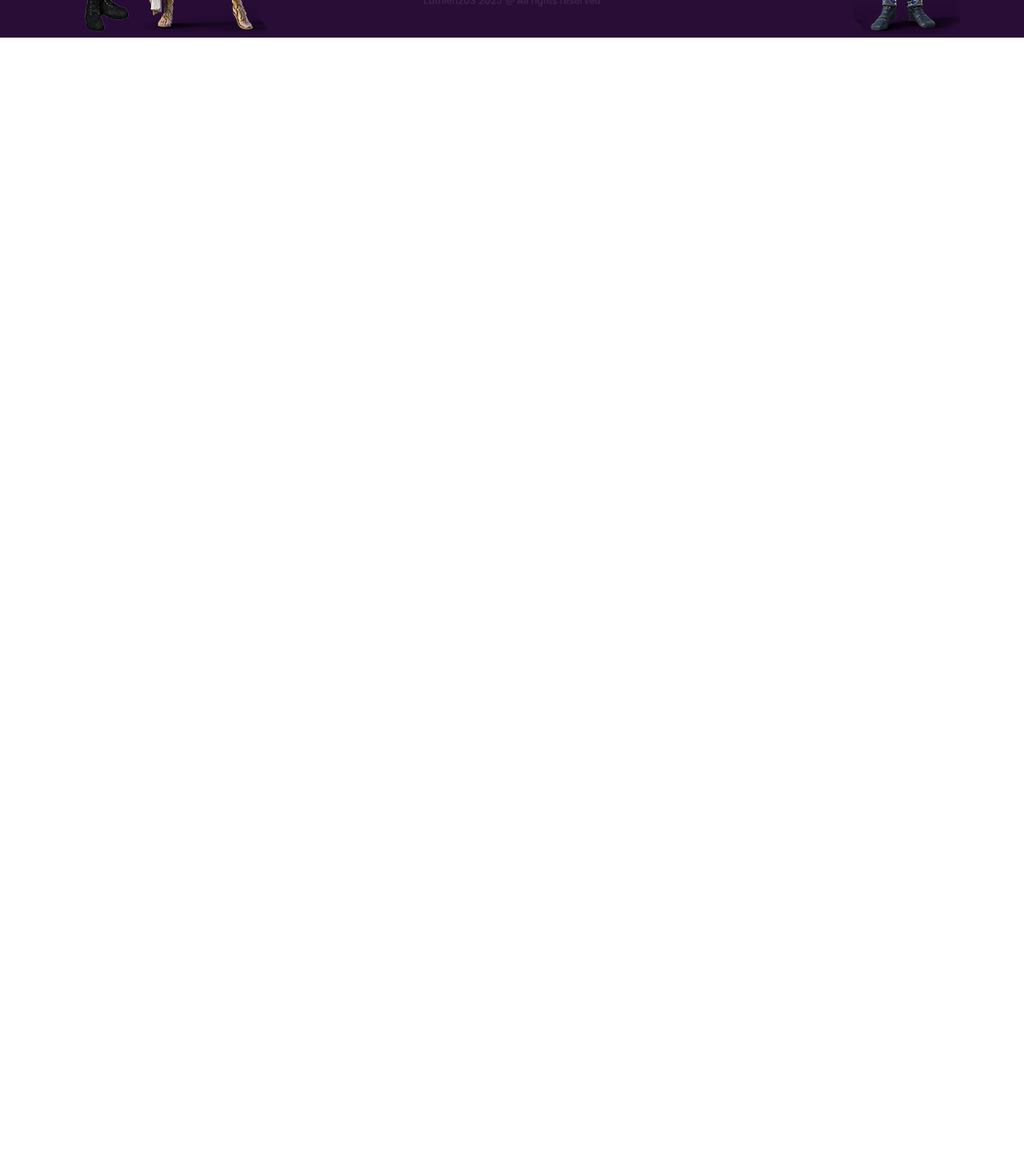
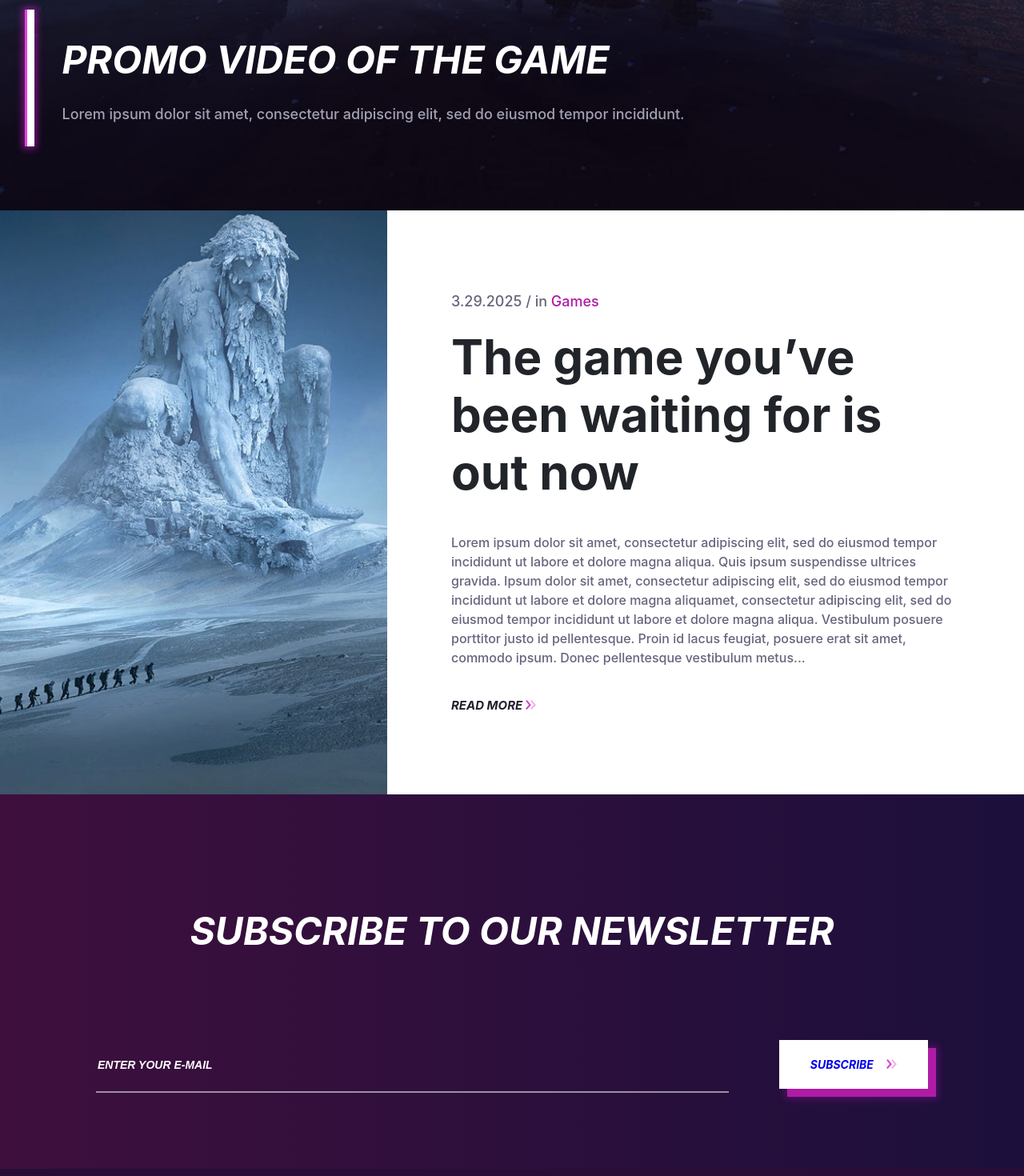
Before and after one commit to ldthien203/minigames, a React (Create React App) app: page /home in a window 1280 px wide. Shown: the part 3380-4850 px from the top of the page at 80% size. Before the commit the page ends 3427 px from the top, so only its background shows below. Built offline with nearby package versions, Linux system fonts and the light colour scheme; a web font is replaced by a local one.

Commit message:
display pages/Home.js

```diff
--- a/src/components/Category/Category.jsx
+++ b/src/components/Category/Category.jsx
@@ -8,7 +8,7 @@ const Category = ({title, items = []}) => {
       <ul>
         {items.map(item => {
           return (
-            <li>
+            <li key={item}>
               <Link to="#">{item}</Link>
             </li>
           )
--- /dev/null
+++ b/src/components/FeaturedSection/FeaturedSection.css
@@ -0,0 +1,65 @@
+.featured-section {
+  overflow: hidden;
+  position: relative;
+}
+
+.featured-section .featured-bg {
+  background-image: url('../../assets/img/featured-bg.jpg');
+  background-repeat: no-repeat;
+  background-size: cover;
+  background-position: top center;
+  width: calc(50% - 156px);
+  float: left;
+  height: 100%;
+  left: 0;
+  right: 0;
+  position: absolute;
+}
+
+.featured-section .featured-box {
+  float: right;
+  width: calc(50% + 156px);
+  background: #fff;
+  padding: 100px 0;
+}
+
+.featured-section .featured-box .text-box {
+  max-width: 810px;
+  padding: 0 80px;
+}
+
+.featured-section .featured-box .text-box .top-meta {
+  color: #68647d;
+  font-size: 18px;
+  font-weight: 500;
+  margin-bottom: 20px;
+}
+
+.featured-section .featured-box .text-box .top-meta a {
+  color: #b01ba5;
+  text-decoration: none;
+}
+
+.featured-section .featured-box .text-box h3 {
+  font-size: 60px;
+  line-height: 1.2;
+  max-width: 100%;
+  margin: 0;
+  margin-bottom: 40px;
+}
+
+.featured-section .featured-box .text-box p {
+  font-size: 16px;
+  font-weight: 500;
+  color: #68647d;
+  margin-bottom: 35px;
+}
+
+.featured-section .featured-box .text-box .read-more {
+  color: #251e2f;
+  text-decoration: none;
+  font-size: 15px;
+  text-transform: uppercase;
+  font-weight: 700;
+  font-style: italic;
+}
--- /dev/null
+++ b/src/components/FeaturedSection/FeaturedSection.jsx
@@ -0,0 +1,34 @@
+import {Link} from 'react-router'
+import './FeaturedSection.css'
+
+const FeaturedSection = ({
+  date = new Date().toLocaleDateString().replaceAll('/', '.'),
+  caterogy = 'Games',
+  title = 'The game you’ve been waiting for is out now',
+  desc = 'Lorem ipsum dolor sit amet, consectetur adipiscing elit, sed do eiusmod tempor incididunt ut labore et dolore magna aliqua. Quis ipsum suspendisse ultrices gravida. Ipsum dolor sit amet, consectetur adipiscing elit, sed do eiusmod tempor incididunt ut labore et dolore magna aliquamet, consectetur adipiscing elit, sed do eiusmod tempor incididunt ut labore et dolore magna aliqua. Vestibulum posuere porttitor justo id pellentesque. Proin id lacus feugiat, posuere erat sit amet, commodo ipsum. Donec pellentesque vestibulum metus...',
+}) => {
+  return (
+    <section className="featured-section">
+      <div className="featured-bg"></div>
+      <div className="featured-box">
+        <div className="text-box">
+          <div className="top-meta">
+            {date} / in
+            <Link to="#">{' ' + caterogy}</Link>
+          </div>
+          <h3>{title}</h3>
+          <p>{desc}</p>
+          <Link to="#" className="read-more">
+            Read more{' '}
+            <img
+              src={require('../../assets/img/icons/double-arrow.png')}
+              alt="arrow icon"
+            />
+          </Link>
+        </div>
+      </div>
+    </section>
+  )
+}
+
+export default FeaturedSection
--- /dev/null
+++ b/src/components/NewsLetter/NewsLetter.css
@@ -0,0 +1,83 @@
+.newsletter-section {
+  padding: 95px 0;
+  text-align: center;
+  background: linear-gradient(to right, #3e0f3d 0%, #1c0f3b 100%);
+}
+
+.newsletter-section .container {
+  max-width: 1175px;
+  width: 100%;
+  margin-left: auto;
+  margin-right: auto;
+}
+
+.newsletter-section h2 {
+  font-size: 48px;
+  color: #fff;
+  font-weight: 700;
+  font-style: italic;
+  text-transform: uppercase;
+  margin-bottom: 70px;
+}
+
+.newsletter-section .newsletter-form input {
+  font-size: 14px;
+  font-weight: 700;
+  font-style: italic;
+  color: #fff;
+  width: 787px;
+  border: none;
+  border-bottom: 2px solid #9b91a6;
+  background: none;
+  height: 63px;
+  margin-right: 63px;
+}
+
+.newsletter-section .newsletter-form input::placeholder {
+  color: #fff;
+}
+
+.newsletter-section .site-button {
+  display: inline-block;
+  border: none;
+  border-radius: 0;
+  text-align: center;
+  text-transform: uppercase;
+  background: #fff;
+  min-width: 186px;
+  text-decoration: none;
+  font-size: 14px;
+  font-weight: 700;
+  font-style: italic;
+  padding: 20px 0;
+  position: relative;
+  margin-top: 30px;
+  z-index: 1;
+}
+
+.newsletter-section .site-button::before,
+.newsletter-section .site-button::after {
+  content: '';
+  position: absolute;
+  width: 100%;
+  height: 100%;
+}
+
+.newsletter-section .site-button::before {
+  left: 0;
+  top: 0;
+  background: #fff;
+  z-index: -1;
+}
+
+.newsletter-section .site-button::after {
+  left: 10px;
+  top: 10px;
+  background: #b01ba5;
+  box-shadow: 0 0 9px 3px rgba(226, 30, 228, 0.24);
+  z-index: -2;
+}
+
+.newsletter-section .site-button img {
+  margin-left: 13px;
+}
--- /dev/null
+++ b/src/components/NewsLetter/NewsLetter.jsx
@@ -0,0 +1,24 @@
+import {Link} from 'react-router'
+import './NewsLetter.css'
+
+const NewsLetter = () => {
+  return (
+    <section className="newsletter-section">
+      <div className="container">
+        <h2>Subscribe to our newsletter</h2>
+        <form className="newsletter-form">
+          <input type="text" placeholder="ENTER YOUR E-MAIL"></input>
+          <Link to="#" className="site-button">
+            subscribe{' '}
+            <img
+              src={require('../../assets/img/icons/double-arrow.png')}
+              alt="#"
+            />
+          </Link>
+        </form>
+      </div>
+    </section>
+  )
+}
+
+export default NewsLetter
--- a/src/pages/Home/Home.js
+++ b/src/pages/Home/Home.js
@@ -3,6 +3,9 @@ import {Fragment} from 'react'
 import HeroSection from './components/HeroSection/HeroSection'
 import IntroSection from './components/IntroSection/IntroSection'
 import BlogSection from './components/BlogSection/BlogSection'
+import IntroVideoSection from './components/IntroVideoSection/IntroVideoSection'
+import FeaturedSection from '../../components/FeaturedSection/FeaturedSection'
+import NewsLetter from '../../components/NewsLetter/NewsLetter'
 
 const Home = () => {
   return (
@@ -10,6 +13,9 @@ const Home = () => {
       <HeroSection />
       <IntroSection />
       <BlogSection />
+      <IntroVideoSection />
+      <FeaturedSection />
+      <NewsLetter />
     </Fragment>
   )
 }
--- a/src/pages/Home/components/IntroVideoSection/IntroVideoSection.css
+++ b/src/pages/Home/components/IntroVideoSection/IntroVideoSection.css
@@ -0,0 +1,107 @@
+.intro-video-section {
+  display: flex;
+  align-items: flex-end;
+  background-image: url('../../../../assets/img/promo-bg.jpg');
+  height: 757px;
+  background-repeat: no-repeat;
+  background-size: cover;
+  background-position: top center;
+  position: relative;
+}
+
+.intro-video-section .video-play-btn {
+  position: absolute;
+  width: 120px;
+  height: 120px;
+  top: calc(50% - 60px);
+  left: calc(50% - 60px);
+  text-align: center;
+  border-radius: 50%;
+  background: rgba(255, 255, 255, 0.16);
+  border-style: none;
+  cursor: pointer;
+}
+
+.intro-video-section .video-play-btn img {
+  padding-top: 10px;
+}
+
+.intro-video-section .overlay-part {
+  position: fixed;
+  width: 100%;
+  height: 100%;
+  top: 0;
+  left: 0;
+  right: 0;
+  bottom: 0;
+  background-color: rgba(0, 0, 0, 0.7);
+  z-index: 1999;
+  cursor: pointer;
+}
+
+.intro-video-section .video-container {
+  position: fixed;
+  top: 50%;
+  left: 50%;
+  transform: translate(-50%, -50%);
+  padding: 20px;
+  box-shadow: 0 4px 6px rgba(0, 0, 0, 0.1);
+  z-index: 2000;
+}
+
+.intro-video-section .video-container .close-video {
+  background: transparent;
+  cursor: pointer;
+  color: #fff;
+  border: none;
+  font-size: 30px;
+  padding-bottom: 10px;
+  transform: translate(980px, 0);
+}
+
+.intro-video-section .video-container .video {
+  width: 1000px;
+  height: 550px;
+}
+
+.intro-video-section .text-container {
+  width: 100%;
+  max-width: 1175px;
+  padding: 0 15px;
+  margin-right: auto;
+  margin-left: auto;
+}
+
+.intro-video-section .text-container .video-text {
+  margin-bottom: 80px;
+  padding: 27px 0 27px 25px;
+  position: relative;
+}
+
+.intro-video-section .text-container .video-text::after {
+  content: '';
+  position: absolute;
+  width: 9px;
+  height: 100%;
+  left: -22px;
+  top: 0;
+  border-left: 3px solid #de46d6;
+  background: #fff;
+  box-shadow: 0 0 9px 3px rgba(226, 30, 228, 0.5);
+}
+
+.intro-video-section .text-container .video-text h2 {
+  font-size: 48px;
+  text-transform: uppercase;
+  font-style: italic;
+  font-weight: 700;
+  color: #fff;
+  margin: 0;
+}
+
+.intro-video-section .text-container .video-text p {
+  font-size: 18px;
+  color: #a3a1b3;
+  font-weight: 500;
+  margin-bottom: 0;
+}
--- a/src/pages/Home/components/IntroVideoSection/IntroVideoSection.jsx
+++ b/src/pages/Home/components/IntroVideoSection/IntroVideoSection.jsx
@@ -0,0 +1,51 @@
+import {useState} from 'react'
+import './IntroVideoSection.css'
+
+const IntroVideoSection = () => {
+  const [isShowVid, setIsShowVid] = useState(false)
+
+  const handleShowVideo = () => {
+    setIsShowVid(!isShowVid)
+  }
+
+  return (
+    <section className="intro-video-section">
+      <button className="video-play-btn" onClick={handleShowVideo}>
+        <img
+          src={require('../../../../assets/img/icons/solid-right-arrow.png')}
+          alt="arrow icon"
+        />
+      </button>
+      {isShowVid && (
+        <div className="overlay-part">
+          <div className="video-container">
+            <button
+              type="button"
+              title="Close (Esc)"
+              className="close-video"
+              onClick={handleShowVideo}
+            >
+              x
+            </button>
+            <iframe
+              className="video"
+              src="https://www.youtube.com/embed/gcf9FM4TbN4"
+              title="Promo video"
+            ></iframe>
+          </div>
+        </div>
+      )}
+      <div className="text-container">
+        <div className="video-text">
+          <h2>Promo video of the game</h2>
+          <p>
+            Lorem ipsum dolor sit amet, consectetur adipiscing elit, sed do
+            eiusmod tempor incididunt.
+          </p>
+        </div>
+      </div>
+    </section>
+  )
+}
+
+export default IntroVideoSection
```
